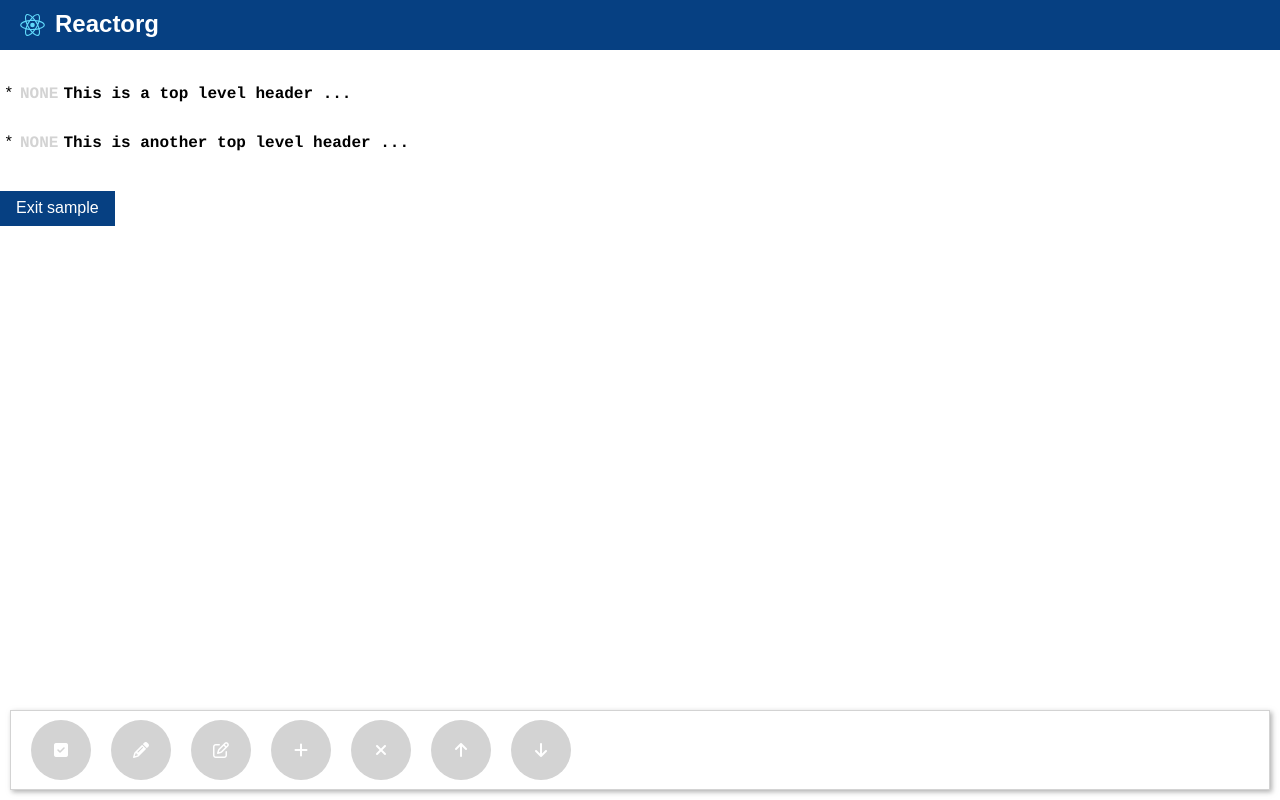
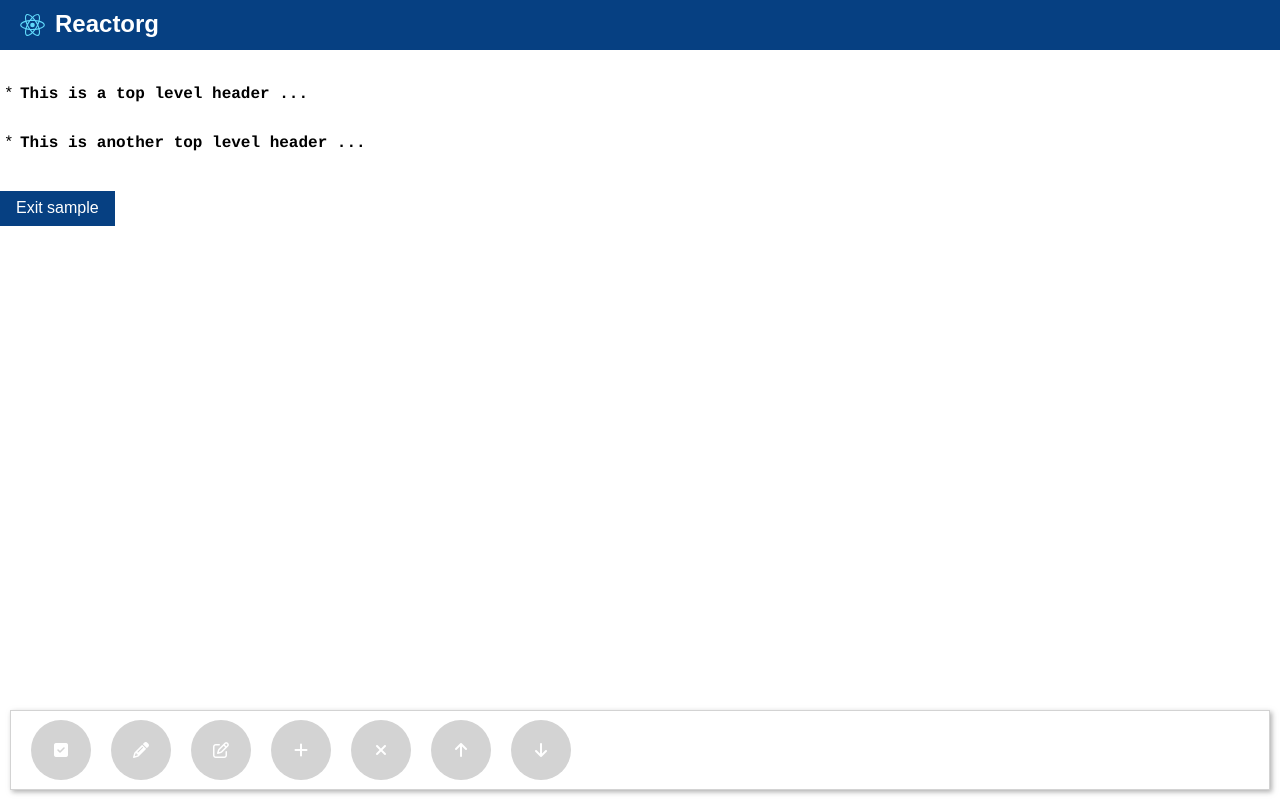
Before and after one commit to DanielDe/org-web, a React (Create React App) app: page / in a window 1280 px wide. Both pictures are taken after a click on the button "View sample file". Built offline with nearby package versions, Linux system fonts and the light colour scheme.

Commit message:
Implemented advance todo state button in new drawer

```diff
--- a/src/components/header_content.js
+++ b/src/components/header_content.js
@@ -37,8 +37,7 @@ class HeaderContent extends Component {
         <div>
           {description}
 
-          <HeaderList headers={this.props.subheaders}
-                      todoClick={this.props.todoClick} />
+          <HeaderList headers={this.props.subheaders} />
         </div>
       );
     }
--- a/src/components/header_list.js
+++ b/src/components/header_list.js
@@ -9,7 +9,6 @@ class HeaderList extends Component {
   constructor(props) {
     super(props);
     this.handleTitleLineClick = this.handleTitleLineClick.bind(this);
-    this.handleTodoClick = this.handleTodoClick.bind(this);
 
     this.state = {
       newHeaderJustAdded: false
@@ -34,10 +33,6 @@ class HeaderList extends Component {
     if (hasContent) {
       this.props.actions.toggleHeaderOpened(headerId);
     }
-  }
-
-  handleTodoClick(headerId) {
-    this.props.todoClick(headerId);
   }
 
   render() {
@@ -77,13 +72,11 @@ class HeaderList extends Component {
                      opened={opened}
                      hasContent={hasContent}
                      titleClick={() => this.handleTitleLineClick(headerId, hasContent)}
-                     todoClick={() => this.handleTodoClick(headerId)}
                      editMode={inTitleEditMode} />
           <HeaderContent headerId={headerId}
                          subheaders={header.get('subheaders')}
                          opened={opened}
                          description={header.get('description')}
-                         todoClick={(headerId) => this.handleTodoClick(headerId)}
                          editMode={inDescriptionEditMode} />
         </div>
       );
--- a/src/components/org_file.js
+++ b/src/components/org_file.js
@@ -8,15 +8,15 @@ import HeaderList from './header_list';
 class OrgFile extends Component {
   constructor(props) {
     super(props);
-    this.handleTodoClick = this.handleTodoClick.bind(this);
+    this.handleAdvanceTodoClick = this.handleAdvanceTodoClick.bind(this);
     this.handleAddHeaderClick = this.handleAddHeaderClick.bind(this);
     this.handleTitleEditModeClick = this.handleTitleEditModeClick.bind(this);
     this.handleDescriptionEditModeClick = this.handleDescriptionEditModeClick.bind(this);
     this.handleRemoveHeaderClick = this.handleRemoveHeaderClick.bind(this);
   }
 
-  handleTodoClick(headerId) {
-    this.props.orgActions.advanceTodoState(headerId);
+  handleAdvanceTodoClick(headerId) {
+    this.props.orgActions.advanceTodoState(this.props.selectedHeaderId);
   }
 
   handleAddHeaderClick() {
@@ -82,7 +82,8 @@ class OrgFile extends Component {
     const actionDrawer = (
       <div style={actionDrawerStyle} className="nice-scroll">
         <button className={`fa fa-check-square btn btn--circle ${disabledClass}`}
-                style={buttonStyle}></button>
+                style={buttonStyle}
+                onClick={() => this.handleAdvanceTodoClick()}></button>
         <button className={`fa fa-pencil btn btn--circle ${disabledClass}`}
                 style={buttonStyle}
                 onClick={() => this.handleTitleEditModeClick()}></button>
@@ -106,8 +107,7 @@ class OrgFile extends Component {
       <div>
         {dirtyIndicator}
         <div style={{whiteSpace: 'pre-wrap'}}>
-          <HeaderList headers={this.props.parsedFile}
-                      todoClick={(headerId) => this.handleTodoClick(headerId)} />
+          <HeaderList headers={this.props.parsedFile} />
         </div>
         {actionDrawer}
       </div>
--- a/src/components/title_line.js
+++ b/src/components/title_line.js
@@ -7,7 +7,6 @@ class TitleLine extends Component {
   constructor(props) {
     super(props);
     this.handleTitleClick = this.handleTitleClick.bind(this);
-    this.handleTodoClick = this.handleTodoClick.bind(this);
     this.handleTitleChange = this.handleTitleChange.bind(this);
     this.handleTitleFieldClick = this.handleTitleFieldClick.bind(this);
 
@@ -30,11 +29,6 @@ class TitleLine extends Component {
     }
   }
 
-  handleTodoClick(event) {
-    event.stopPropagation();
-    this.props.todoClick();
-  }
-
   handleTitleChange(event) {
     this.setState({ ...this.state, titleValue: event.target.value });
   }
@@ -45,16 +39,15 @@ class TitleLine extends Component {
 
   render() {
     let todoKeyword = this.props.todoKeyword;
-    if (!todoKeyword) {
-      todoKeyword = 'NONE';
+    let todo = '';
+    if (todoKeyword) {
+      const todoClasses = ['todo-keyword', `todo-keyword--${todoKeyword.toLowerCase()}`];
+      todo = (
+        <span className={todoClasses.join(' ')}>
+          {todoKeyword}
+        </span>
+      );
     }
-
-    const todoClasses = ['todo-keyword', `todo-keyword--${todoKeyword.toLowerCase()}`];
-    const todo = (
-      <span onClick={(event) => this.handleTodoClick(event)} className={todoClasses.join(' ')}>
-        {todoKeyword}
-      </span>
-    );
 
     const tail = (this.props.opened || !this.props.hasContent) ? '' : '...';
 
```
